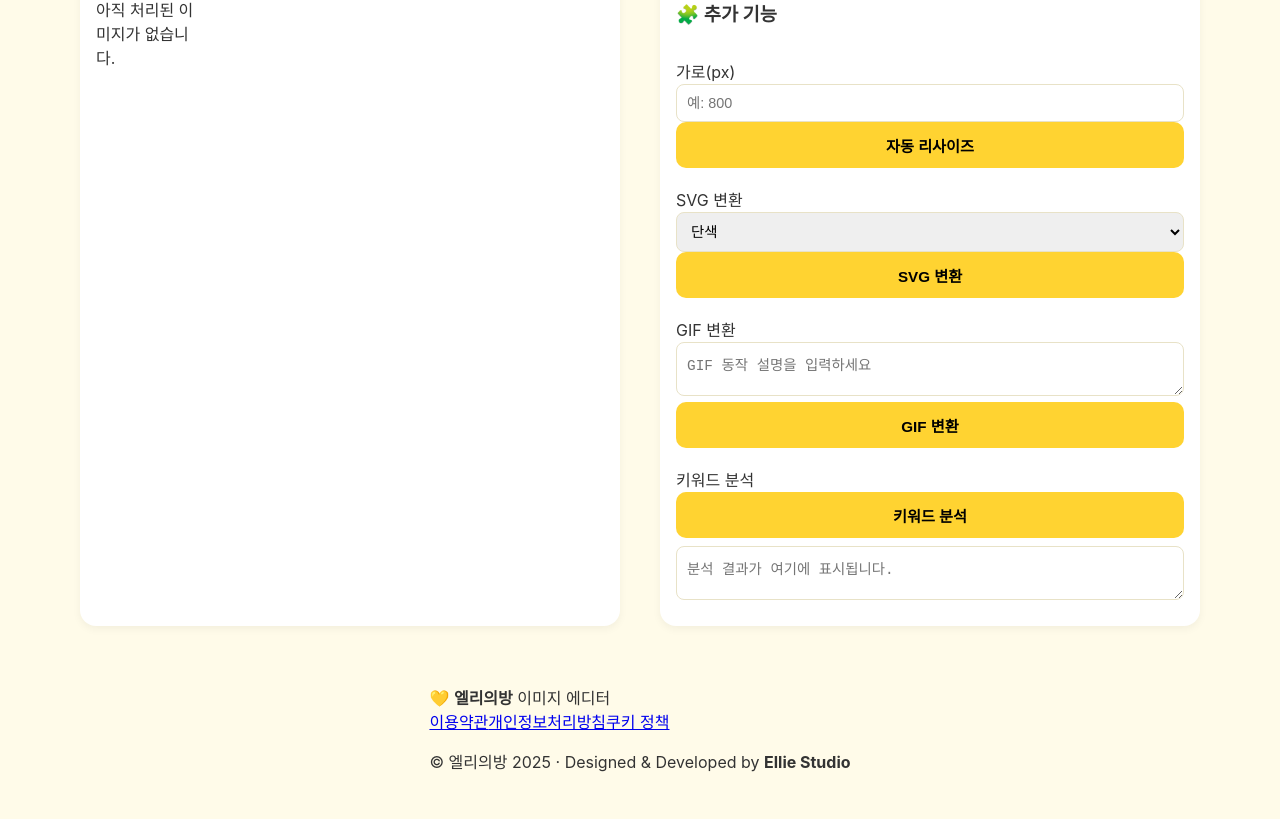
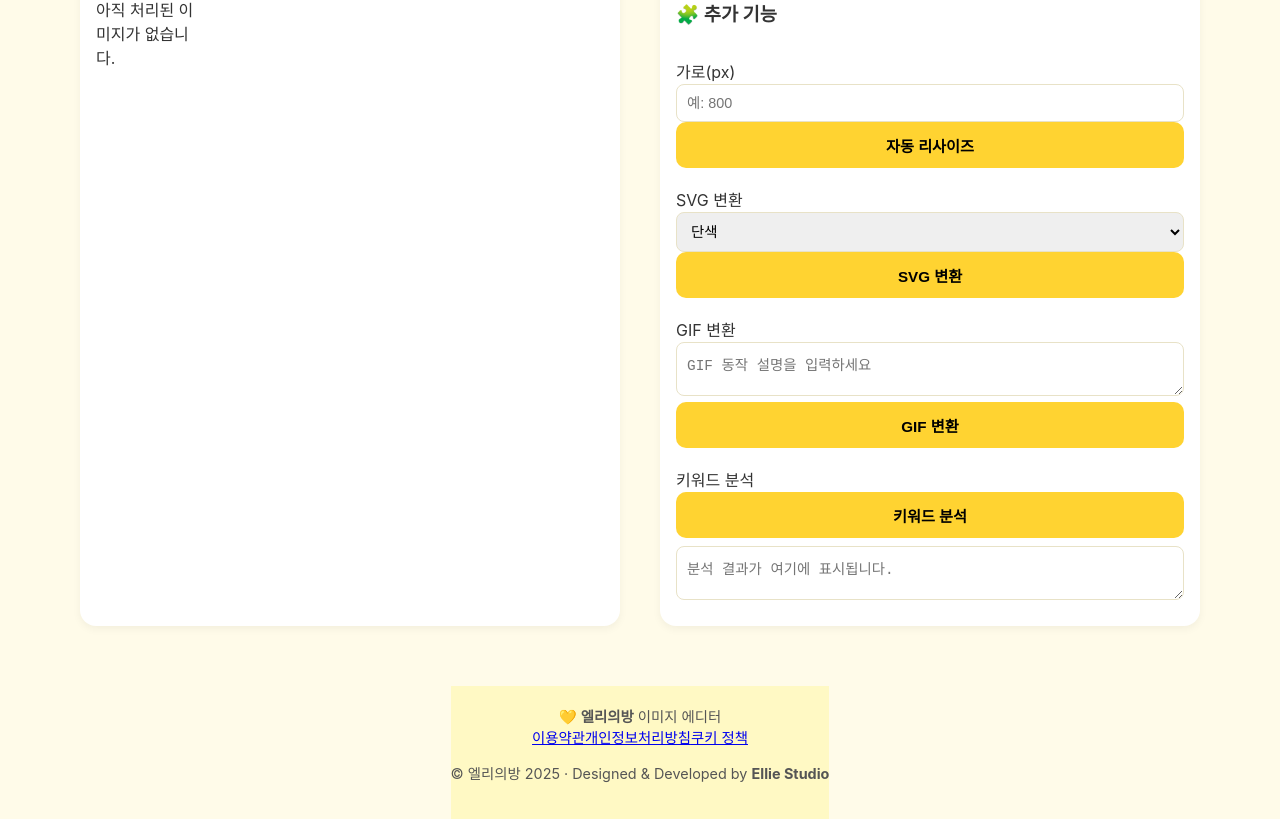
Before and after one commit to elliesbang/image-editor-elliesbang, a React (Vite) app: page / in a window 1280 px wide. Shown: the part 524-1343 px from the top of the page. Before the commit the page ends 1314 px from the top, so only its background shows below. Built offline with nearby package versions, Linux system fonts and the light colour scheme; a web font is replaced by a local one.

Commit message:
Update App.css

```diff
--- a/src/App.css
+++ b/src/App.css
@@ -245,3 +245,30 @@ button:hover, .btn:hover {
   .header-left { font-size: 1.4rem; }
   .header-button { padding: 8px 20px; }
 }
+
+/* 전체 페이지를 세로 레이아웃으로 정렬 */
+html, body {
+  height: 100%;
+  margin: 0;
+  padding: 0;
+}
+
+#root {
+  display: flex;
+  flex-direction: column;
+  min-height: 100vh; /* 화면 전체 높이 확보 */
+}
+
+/* 메인 콘텐츠는 남는 공간을 차지 */
+main {
+  flex: 1;
+}
+
+/* 푸터는 항상 하단 고정처럼 */
+footer {
+  text-align: center;
+  padding: 20px 0;
+  background-color: #fff9c4; /* 엘리의방 테마 노랑 톤 */
+  font-size: 0.9rem;
+  color: #555;
+}
```
